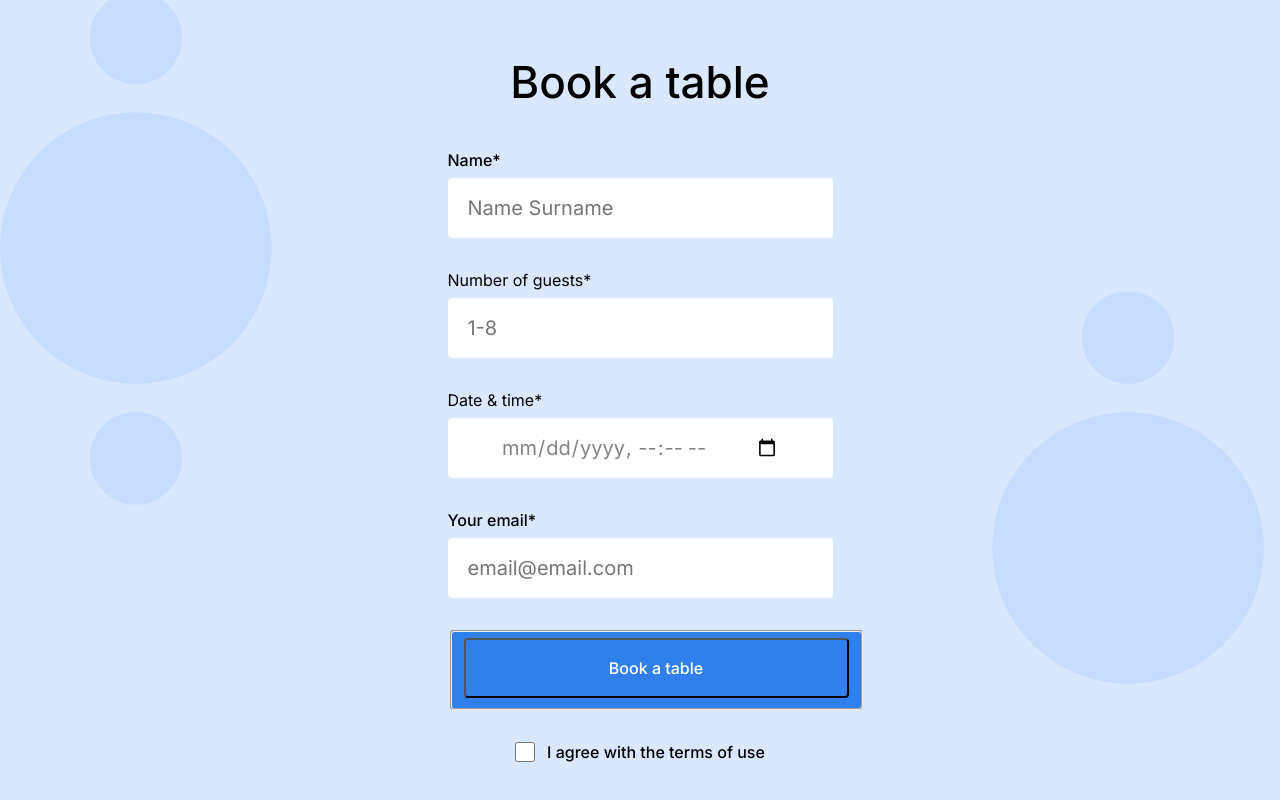
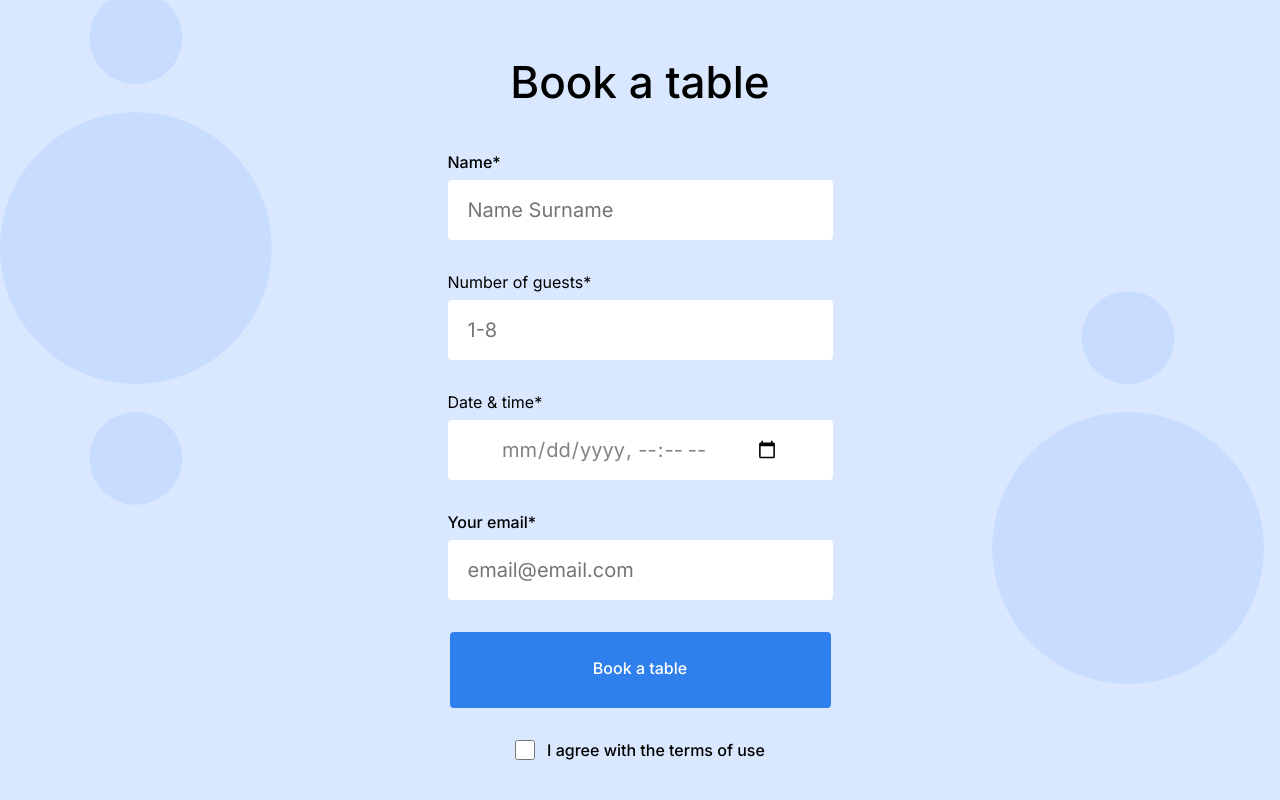
Before and after one commit to Kagekitsu/se_project_coffeeshop, a plain HTML site: page index.html in a window 1280 px wide. Shown: the part 1857-2657 px from the top of the page. Drawn offline with Linux system fonts and the light colour scheme.

Commit message:
fixed css for button

```diff
--- a/pages/index.css
+++ b/pages/index.css
@@ -269,16 +269,24 @@
 }
 
 .form__button {
+  display: flex;
+  border: none;
   border-radius: 4px;
   background-color: #2f80ed;
   color: #ffffff;
-  font-family: Inter;
+  font-family: "Inter", Arial, sans-serif;
   font-style: normal;
   font-weight: 500;
   font-size: 16px;
   line-height: 20px;
-  width: 385px;
   height: 60px;
+  align-items: center;
+  justify-content: center;
+}
+
+.form__button:hover {
+  opacity: 0.7;
+  transition: 0.1s;
 }
 
 .form__checkbox {
```
